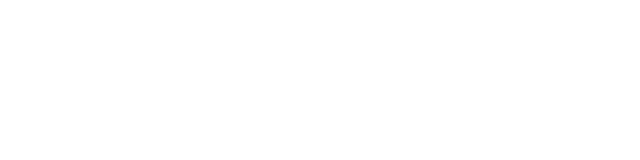
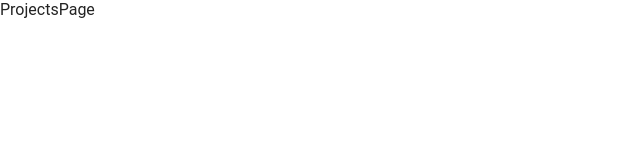
Before and after one commit to allgloryforrobots/portfolio, a React (Create React App) app: page / in a window 1280 px wide. Shown: the top 160 px of the page, without its empty margins (0-640 px from the left). Built offline with nearby package versions, Linux system fonts and the light colour scheme.

Commit message:
basic layout

```diff
--- a/package.json
+++ b/package.json
@@ -9,6 +9,7 @@
     "react": "^18.2.0",
     "react-dom": "^18.2.0",
     "react-scripts": "5.0.1",
+    "sass": "^1.56.1",
     "web-vitals": "^2.1.4"
   },
   "scripts": {
--- a/src/App.js
+++ b/src/App.js
@@ -1,10 +1,10 @@
-
+import './scss/app.scss'
+import { SkillsPage } from './pages/SkillsPage'
+import { ProjectsPage } from './pages/ProjectsPage';
 
 function App() {
   return (
-    <div className="App">
-
-    </div>
+    <ProjectsPage/>
   );
 }
 
--- /dev/null
+++ b/src/components/index.js
@@ -0,0 +1 @@
+// export * from './sample';
--- /dev/null
+++ b/src/pages/ProjectsPage.js
@@ -0,0 +1,7 @@
+import React from 'react'
+
+export const ProjectsPage = () => {
+    return (
+        <div>ProjectsPage</div>
+    )
+}
--- /dev/null
+++ b/src/pages/SkillsPage.js
@@ -0,0 +1,7 @@
+import React from 'react'
+
+export const SkillsPage = () => {
+    return (
+        <div>SkillsPage</div>
+    )
+}
--- a/src/scss/app.scss
+++ b/src/scss/app.scss
@@ -1,3 +1,3 @@
-@import './variables';
-@import './libs/normalize';
-@import './components/all'
+@import 'libs/variables';
+@import 'libs/normalize';
+@import 'components/sample'
--- /dev/null
+++ b/src/scss/libs/_variables.scss
@@ -0,0 +1 @@
+$black: #232323;
```
Also changed, not shown: src/pages/ContactsPage.js (added, +7 -0 lines), src/pages/MainPage.js (added, +7 -0 lines), src/scss/components/sample.scss (added), 1 other file (tests, documents, lock files or other folders).
